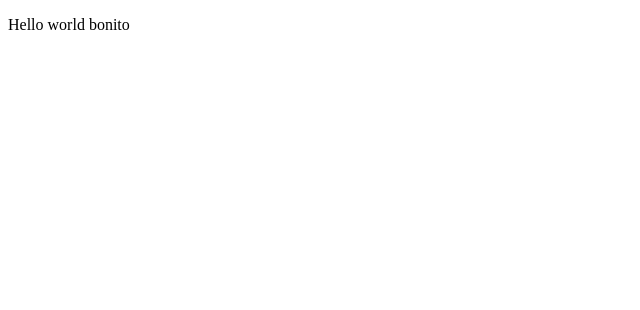
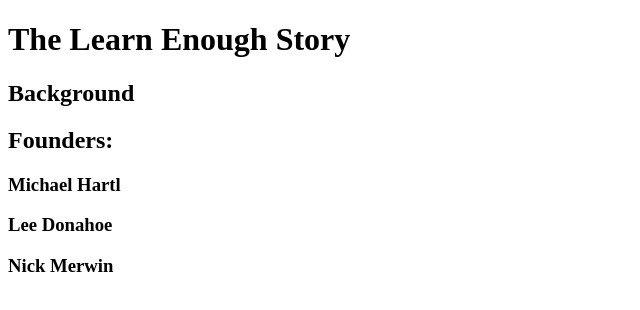
Before and after one commit to ShadowASO/sample_website, a plain HTML site: page index.html in a window 1280 px wide. Shown: the whole page, without its empty margins (0-640 px from the left). Drawn offline with Linux system fonts and the light colour scheme.

Commit message:
Add headers

```diff
--- a/index.html
+++ b/index.html
@@ -3,9 +3,14 @@
 	<head>
 		<meta charset="UTF-8" />
 		<meta name="viewport" content="width=device-width, initial-scale=1.0" />
-		<title>Document</title>
+		<title>Learn Enough to Be Dangerous</title>
 	</head>
 	<body>
-		<p>Hello world bonito</p>
+		<h1>The Learn Enough Story</h1>
+		<h2>Background</h2>
+		<h2>Founders:</h2>
+		<h3>Michael Hartl</h3>
+		<h3>Lee Donahoe</h3>
+		<h3>Nick Merwin</h3>
 	</body>
 </html>
```
